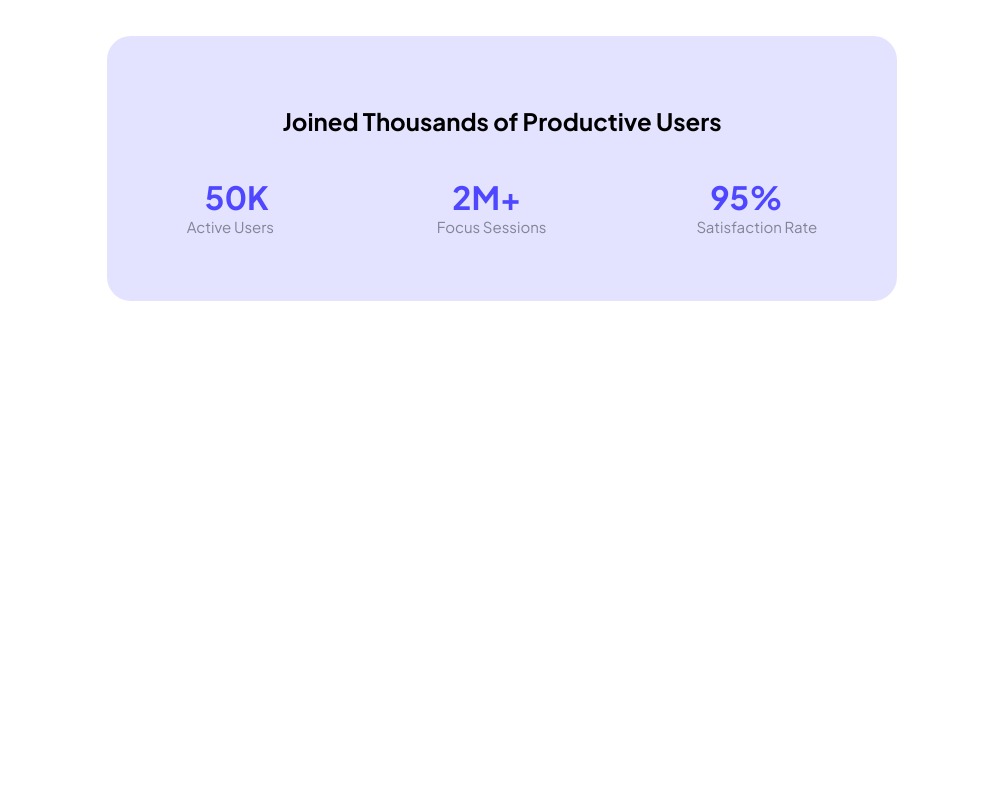
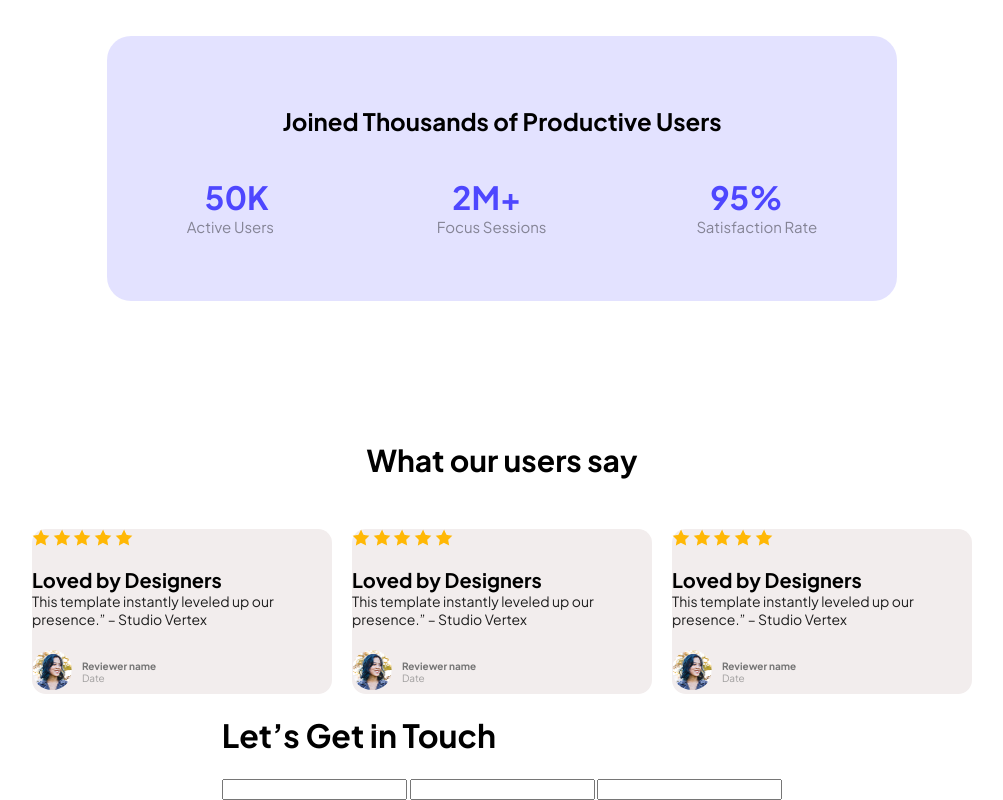
Before and after one commit to fahim1174/My-Assignment, a plain HTML site: page index.html in a window 1280 px wide. Shown: the part 1030-1830 px from the top of the page, without its empty margins (138-1141 px from the left). Before the commit the page ends 1331 px from the top, so only its background shows below. Drawn offline with Linux system fonts and the light colour scheme.

Commit message:
added per-container and style

```diff
--- a/index.html
+++ b/index.html
@@ -64,6 +64,89 @@
             </div>
 
         </div>
+        <div class="box">
+              <div class="what">
+                <h1>What our users say</h1>
+            </div>
+            <div class="containner">
+                <div class="back">
+                    <div>
+                        <img src="Assets/icon-star.png" alt="icon">
+                        <img src="Assets/icon-star.png" alt="icon">
+                        <img src="Assets/icon-star.png" alt="icon">
+                        <img src="Assets/icon-star.png" alt="icon">
+                        <img src="Assets/icon-star.png" alt="icon">
+                    </div>
+                    <div>
+                        <h2 class="c-head">Loved by Designers</h2>
+                        <p class="c-d">This template instantly leveled up our presence.” – Studio Vertex</p>
+                        <div class="card-item">
+                            <img class="icon" src="Assets/avatar.png" alt="img">
+                            <div>
+                                <p class="review">Reviewer name</p>
+                                <p class="dat">Date</p>
+                            </div>
+                        </div>
+
+                    </div>
+                </div>
+                <div class="back">
+                    <div>
+                        <img src="Assets/icon-star.png" alt="icon">
+                        <img src="Assets/icon-star.png" alt="icon">
+                        <img src="Assets/icon-star.png" alt="icon">
+                        <img src="Assets/icon-star.png" alt="icon">
+                        <img src="Assets/icon-star.png" alt="icon">
+                    </div>
+                    <div>
+                        <h2 class="c-head">Loved by Designers</h2>
+                        <p class="c-d">This template instantly leveled up our presence.” – Studio Vertex</p>
+                        <div class="card-item">
+                            <img class="icon" src="Assets/avatar.png" alt="img">
+                            <div>
+                                <p class="review">Reviewer name</p>
+                                <p class="dat">Date</p>
+                            </div>
+                        </div>
+
+                    </div>
+                </div>
+                <div class="back">
+                    <div>
+                        <img src="Assets/icon-star.png" alt="icon">
+                        <img src="Assets/icon-star.png" alt="icon">
+                        <img src="Assets/icon-star.png" alt="icon">
+                        <img src="Assets/icon-star.png" alt="icon">
+                        <img src="Assets/icon-star.png" alt="icon">
+                    </div>
+                    <div>
+                        <h2 class="c-head">Loved by Designers</h2>
+                        <p class="c-d">This template instantly leveled up our presence.” – Studio Vertex</p>
+                        <div class="card-item">
+                            <img class="icon" src="Assets/avatar.png" alt="img">
+                            <div>
+                                <p class="review">Reviewer name</p>
+                                <p class="dat">Date</p>
+                            </div>
+                        </div>
+
+                    </div>
+                </div>
+            </div>
+        </div>
+
+ <div class="touch">
+                <div>
+                    <h1>Let’s Get in Touch</h1>
+                </div>
+                <div>
+                 <form action="">
+                    <input type="text" name="Email" id="Email">
+                    <input type="text" name="Name" id="Email">
+                    <input type="text" name="Massage" id="Massage">
+                 </form>
+                </div>
+            </div>
     </main>
 
     <footer>
--- a/style/style.css
+++ b/style/style.css
@@ -96,22 +96,24 @@ nav {
     justify-items: center;
     margin-top: 116px;
     padding: 50px 80px;
-    background-color:#4d47ff28;
+    background-color: #4d47ff28;
     max-width: 1140px;
     max-height: 300px;
     border-radius: 24px;
 }
-.a{
+
+.a {
     font-weight: bold;
     margin-bottom: auto;
     width: 100px;
     color: #4E47FF;
     text-align: center;
 }
-.par{
+
+.par {
     color: #0000006b;
     font-size: 15px;
-    margin-top:auto;
+    margin-top: auto;
 }
 
 .persent {
@@ -120,3 +122,65 @@ nav {
     justify-content: space-around;
     gap: 150px;
 }
+
+/* card-design */
+.containner {
+    display: flex;
+    justify-content: space-around;
+    gap: 20px;
+}
+.back{
+    border-radius: 14px;
+    background-color: #F2EDED;
+}
+.box{
+    margin-top: 140px;
+}
+.what {
+    font-weight: bold;
+    font-size: 15px;
+     margin-bottom: 50px;
+     text-align: center;
+}
+
+.c-head {
+    font-weight: 600px;
+    font-size: 20px;
+    margin-bottom: auto;
+}
+
+.cards {
+    padding: 24px;
+}
+
+.c-d {
+    font-size: 14px;
+    color: #1E1E1E;
+    width: 300px;
+    height: 44px;
+    margin-top: auto;
+}
+
+.card-item {
+    display: flex;
+    gap: 10px;
+}
+
+.icon {
+    width: 40px;
+    height: 40px;
+    border-radius: 999px;
+}
+
+.review {
+    font-size: 10px;
+    font-weight: bold;
+    color: #757575;
+    margin-bottom: auto;
+}
+
+.dat {
+    font-size: 10px;
+    color: #757575a4;
+    margin-top: auto;
+}
```
